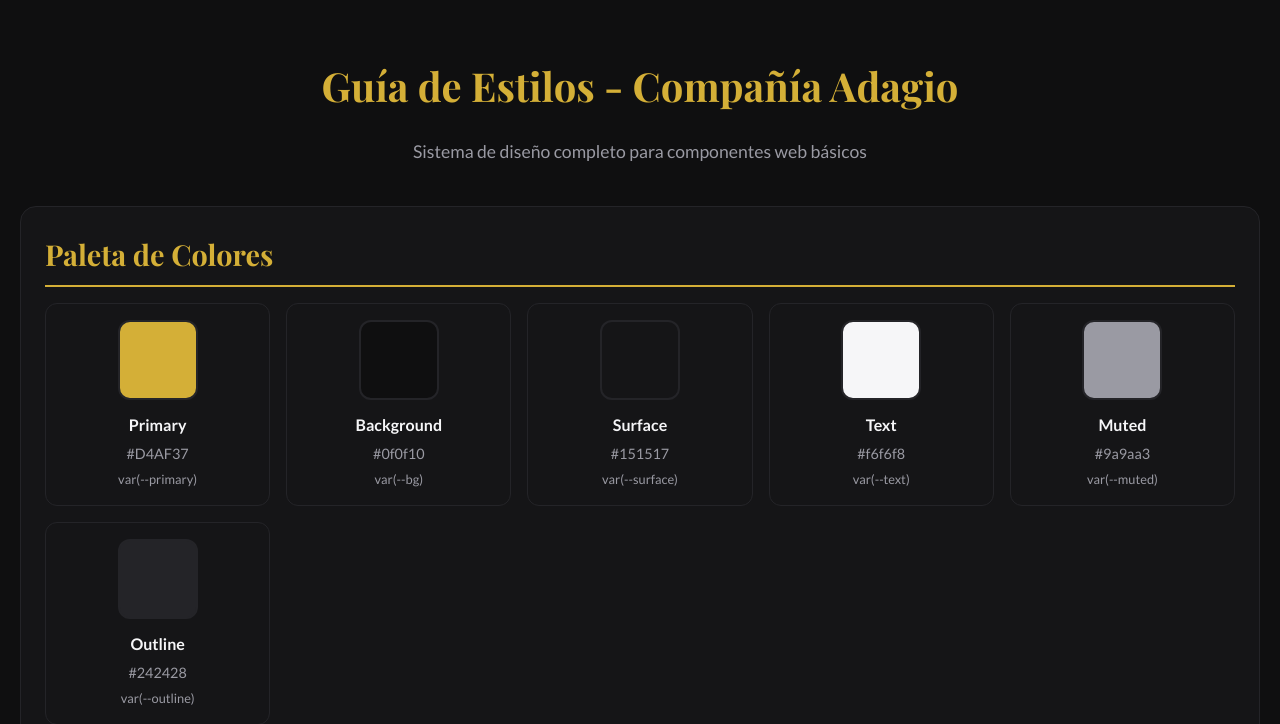
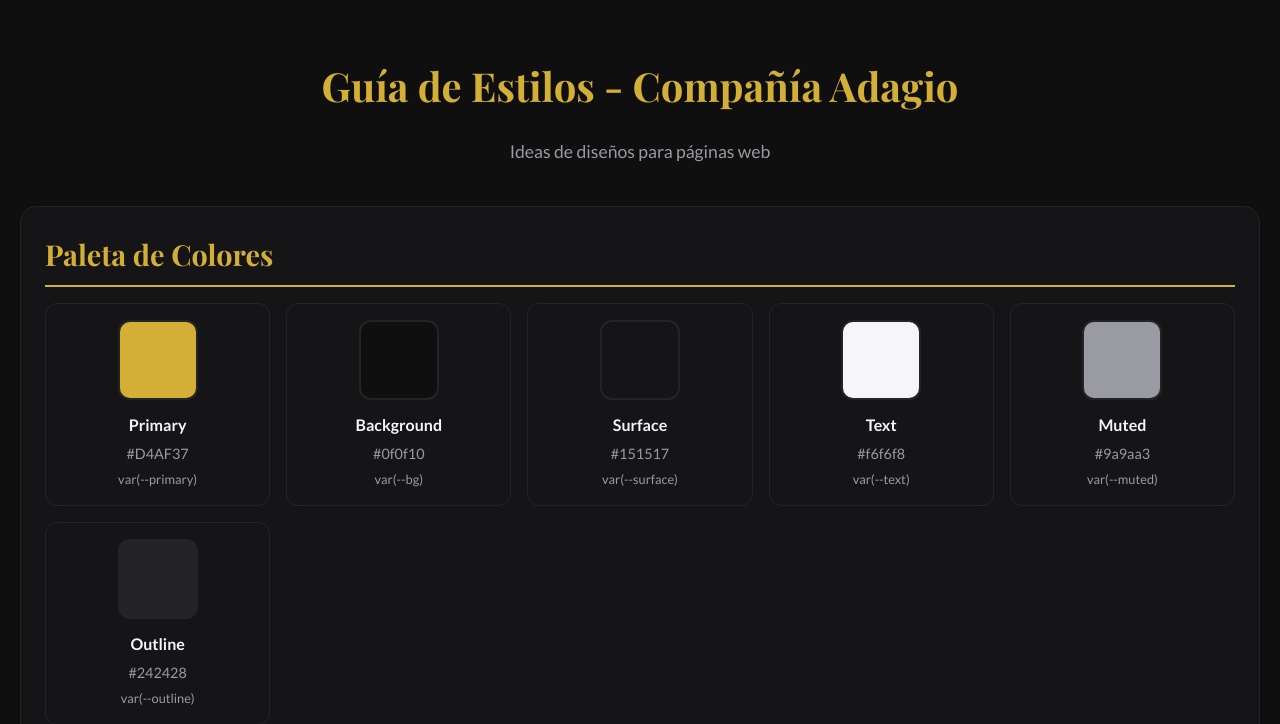
Before and after one commit to David172004/PruebasAdagio, a plain HTML site: page index.html in a window 1280 px wide. Shown: the part 76-800 px from the top of the page. Drawn offline with nearby package versions, Linux system fonts and the light colour scheme.

Commit message:
Update index.html

```diff
--- a/index.html
+++ b/index.html
@@ -3,10 +3,9 @@
 <head>
   <meta charset="UTF-8">
   <meta name="viewport" content="width=device-width, initial-scale=1">
-  <title>Guía de Estilos - Adagio 3.0</title>
-  <meta name="description" content="Sistema de diseño completo para Compañía Adagio 3.0">
+  <title>Guía de Estilos - Adagio</title>
+  <meta name="description" content="Sistema de diseño completo para Compañía">
 
-  <!-- Fonts de Adagio 3.0 -->
   <link rel="preconnect" href="https://fonts.googleapis.com">
   <link rel="preconnect" href="https://fonts.gstatic.com" crossorigin>
   <!-- Títulos -->
@@ -21,14 +20,12 @@
   <link rel="stylesheet" href="styles.css">
 </head>
 <body>
-  <!-- Renaming classes from English to Spanish according to the provided mapping -->
   <header class="encabezado">
     <container class="contenedor nav">
       <a class="marca" href="#">
-        <img class="logo" src="Compañia Adagio 3.0/img/Logo/Round_Adagio .png" alt="Logo Adagio">
+        <img class="logo" src="Compañia Adagio 3.0/img/Logo/Round_Adagio.png" alt="Logo Adagio">
         <span class="texto_logo">Guía de Estilos</span>
       </a>
-      <!-- Fixed mobile menu button to only show on mobile devices -->
       <button class="boton_hamburguesa">
         ☰
       </button>
@@ -48,7 +45,7 @@
     <header style="margin-top: 90px;">
       <h1 class="titulo_guia">Guía de Estilos - Compañía Adagio</h1>
       <p style="text-align: center; color: var(--muted); font-size: 1.1rem; margin-bottom: 40px;">
-        Sistema de diseño completo para componentes web básicos
+        Ideas de diseños para páginas web
       </p>
     </header>
 
@@ -199,7 +196,6 @@
         <h3 class="titulo_componente">Variantes de Botones</h3>
         <article class="demo_componente">
           <container class="demo_estados">
-            <!-- Removed btn-small class and all references to small buttons -->
             <button class="boton boton_primario">Primario</button>
             <button class="boton boton_secundario">Secundario</button>
             <button class="boton boton_outline">Outline</button>
```
